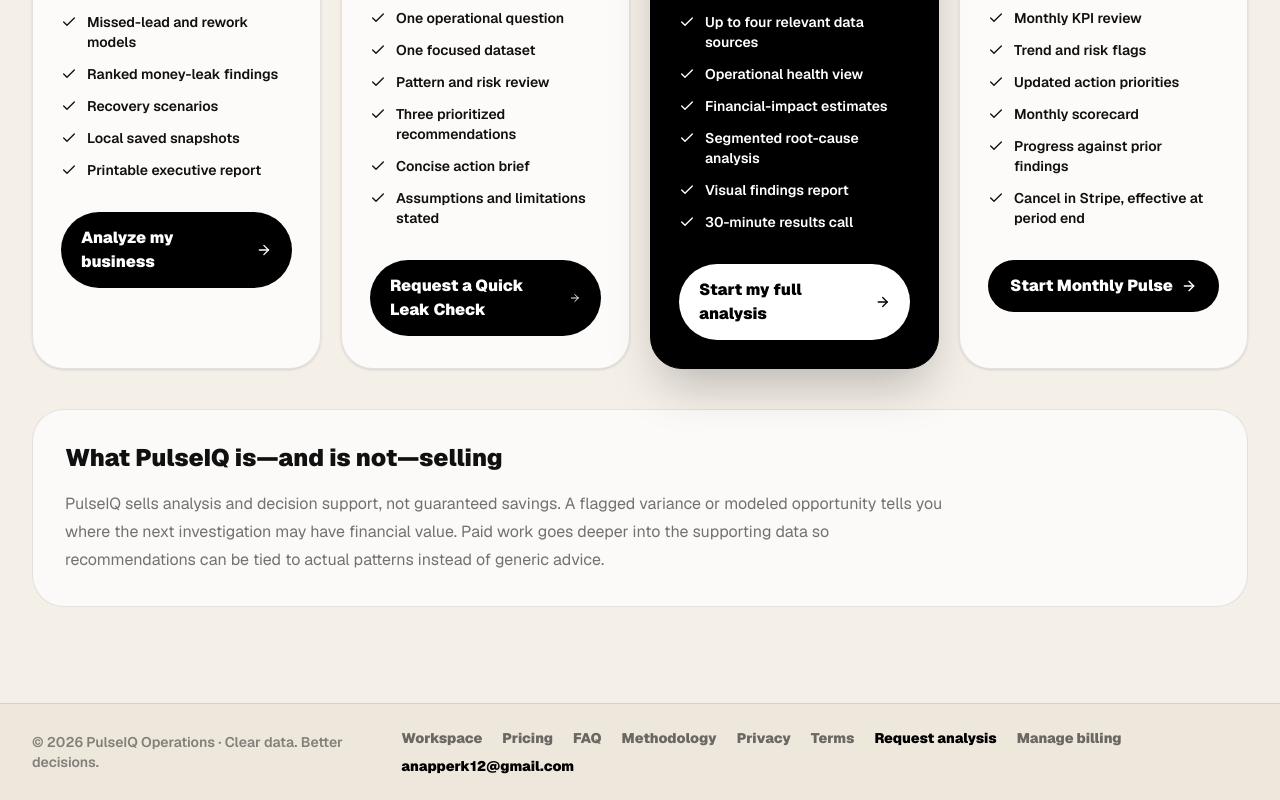
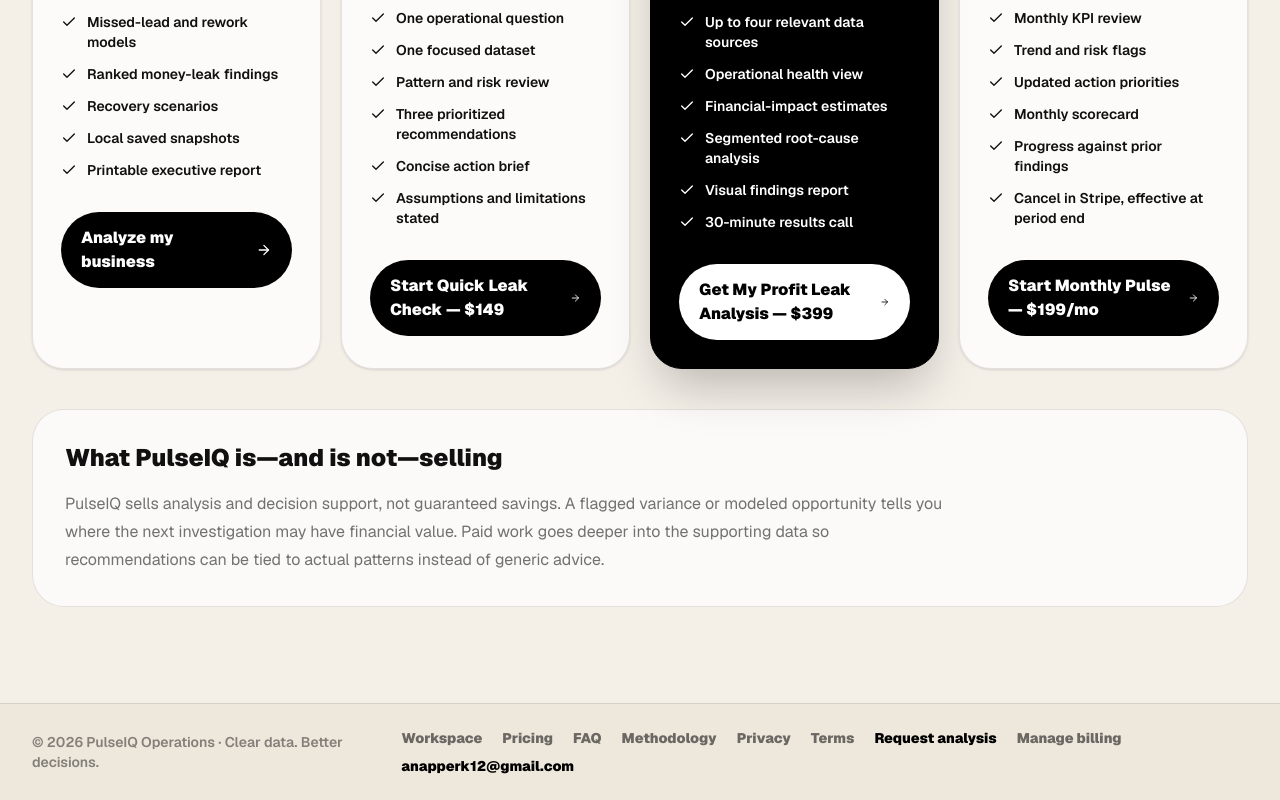
Before and after one commit to aundreanapper12-gif/pulseiqop, a Next.js app: page /pricing in a window 1280 px wide. Shown: the part 846-1646 px from the top of the page. Built offline with nearby package versions, Linux system fonts and the light colour scheme; no server answers.

Commit message:
Connect pricing CTAs directly to live Stripe checkout

```diff
--- a/app/pricing/page.tsx
+++ b/app/pricing/page.tsx
@@ -26,8 +26,8 @@ const plans = [
     cadence: "one-time",
     description: "For one expensive question that needs a sharper answer than a monthly total can provide.",
     features: ["One operational question", "One focused dataset", "Pattern and risk review", "Three prioritized recommendations", "Concise action brief", "Assumptions and limitations stated"],
-    href: "/request?service=quick",
-    cta: "Request a Quick Leak Check",
+    href: "https://buy.stripe.com/6oU6oJacagNbb344EQ7ok03",
+    cta: "Start Quick Leak Check — $149",
     featured: false,
   },
   {
@@ -37,8 +37,8 @@ const plans = [
     cadence: "one-time",
     description: "For a business that needs the financial signal connected to the likely operational cause.",
     features: ["Up to four relevant data sources", "Operational health view", "Financial-impact estimates", "Segmented root-cause analysis", "Visual findings report", "30-minute results call"],
-    href: "/request?service=complete",
-    cta: "Start my full analysis",
+    href: "https://buy.stripe.com/cNi5kF3NMcwVc787R27ok04",
+    cta: "Get My Profit Leak Analysis — $399",
     featured: true,
   },
   {
@@ -48,8 +48,8 @@ const plans = [
     cadence: "per month",
     description: "For teams that want recurring review after the key metrics and business context are understood.",
     features: ["Monthly KPI review", "Trend and risk flags", "Updated action priorities", "Monthly scorecard", "Progress against prior findings", "Cancel in Stripe, effective at period end"],
-    href: "/request?service=monthly",
-    cta: "Start Monthly Pulse",
+    href: "https://buy.stripe.com/dRm7sNckifJ78UWdbm7ok05",
+    cta: "Start Monthly Pulse — $199/mo",
     featured: false,
   },
 ];
```
